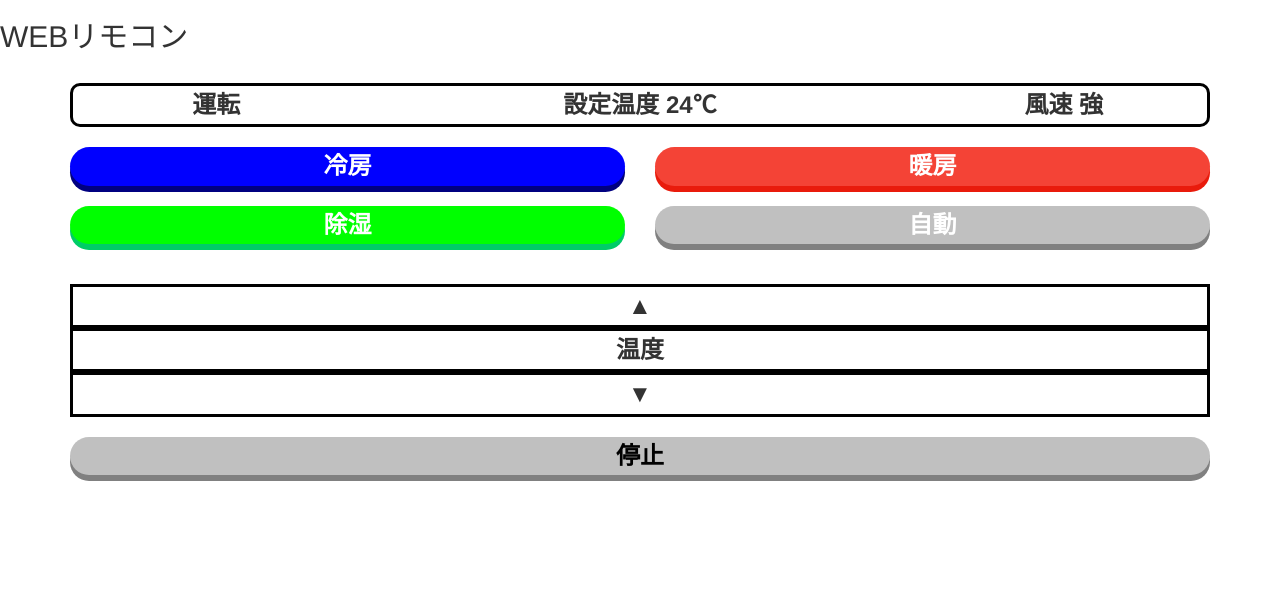
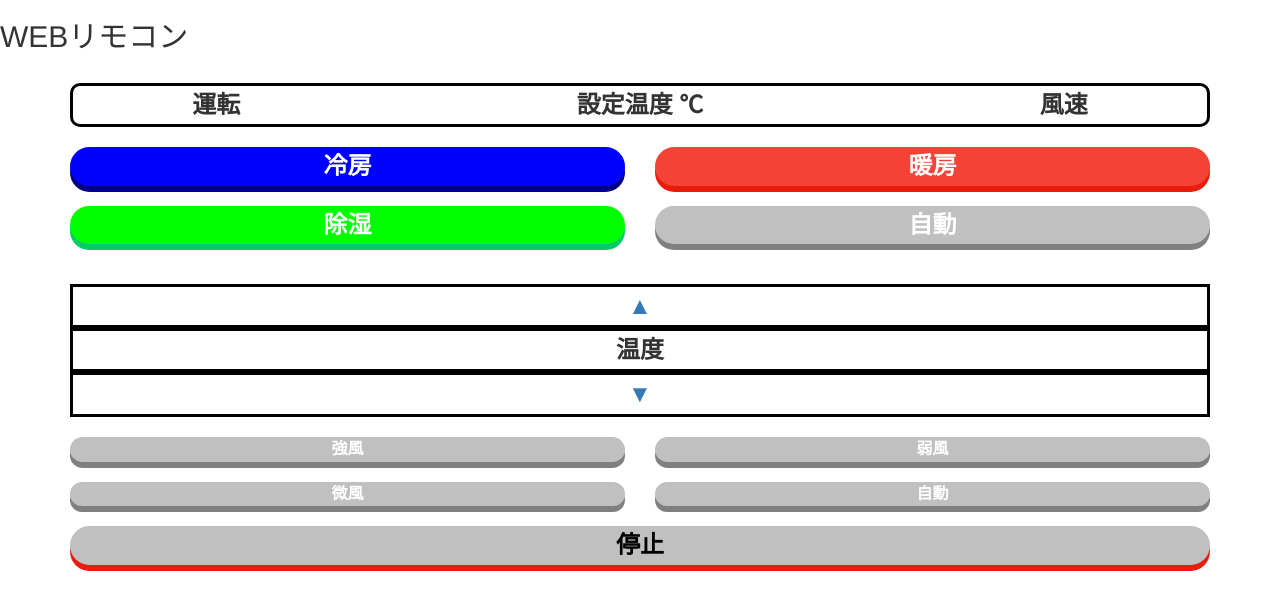
Before and after one commit to momotaro98/raspberry_AC_controller, a Flask app: template templates/index.html in a window 1280 px wide. Shown: the part 52-662 px from the top of the page. Run offline with Flask 2, Linux system fonts and the light colour scheme; the template is opened without the code that fills it, so the values that code supplies are empty; some libraries are stand-ins or nearby versions.

Commit message:
complete remote display and data connection from csv file

```diff
--- a/app.py
+++ b/app.py
@@ -22,75 +22,75 @@
 
 @app.route('/on')
 def turnOn():
-    '''
-    # 読み込み
-    # 受け取るデータ型は
-    state = state.read()
+    # ACStateインスタンス読み込み
+    state = ACState()
 
-    # 赤外線送信
-    os.system('irsend SEND_ONCE {0} {1}'.format(Config.CONTROLLER_NAME, Config.SIGNALS['stop']))
+    # ステート変更 ログファイル追加
+    state.onoff = "on"
 
-    # 状態ファイル書き換え or 追加
-    state.write()
+    # stateを元に赤外線送信
+    # TODO
+    # state.sendSignalToAC()
 
-    '''
-    state = ACState() # ステータスデータを読み込む
     return render_template('index.html', state=state)
 
 @app.route('/off')
 def turnOff():
-    '''
-    # 赤外線送信
-    os.system('irsend SEND_ONCE {0} {1}'.format(Config.CONTROLLER_NAME, Config.SIGNALS['stop']))
+    # ACStateインスタンス読み込み
+    state = ACState()
 
-    # 状態ファイル書き換え or 追加
-    state.write()
-    '''
-    state = ACState() # ステータスデータを読み込む
+    # ステート変更 ログファイル追加
+    state.onoff = "off"
+
+    # stateを元に赤外線送信
+    # TODO
+    # state.sendSignalToAC()
+
     return render_template('index.html', state=state)
 
 @app.route('/operating/<operatingMode>')
-def modeOperating():
-    '''
-    # 状態ファイル書き換え or 追加
-    state.write()
-    # 読み込み
-    state = state.read()
+def modeOperating(operatingMode):
+    # ACStateインスタンス読み込み
+    state = ACState()
 
-    # 赤外線送信
-    os.system('irsend SEND_ONCE {0} {1}'.format(Config.CONTROLLER_NAME, Config.SIGNALS['stop']))
+    # ステート変更 ログファイル追加
+    state.operating = operatingMode
 
-    '''
-    state = ACState() # ステータスデータを読み込む
+    # stateを元に赤外線送信
+    # TODO
+    # state.sendSignalToAC()
+
     return render_template('index.html', state=state)
 
 @app.route('/temperature/<temperatureMode>')
-def modeTemperature():
-    '''
-    # 状態ファイル書き換え or 追加
-    state.write()
-    # 読み込み
-    state = state.read()
+def modeTemperature(temperatureMode):
+    # ACStateインスタンス読み込み
+    state = ACState()
 
-    # 赤外線送信
-    os.system('irsend SEND_ONCE {0} {1}'.format(Config.CONTROLLER_NAME, Config.SIGNALS['stop']))
+    # ステート変更 ログファイル追加
+    if temperatureMode == "up":
+        state.temperature += 1
+    if temperatureMode == "down":
+        state.temperature -= 1
 
-    '''
-    state = ACState() # ステータスデータを読み込む
+    # stateを元に赤外線送信
+    # TODO
+    # state.sendSignalToAC()
+
     return render_template('index.html', state=state)
 
 @app.route('/wind/<windMode>')
-def modeWind():
-    '''
-    # 状態ファイル書き換え or 追加
-    state.write()
-    # 読み込み
-    state = state.read()
+def modeWind(windMode):
+    # ACStateインスタンス読み込み
+    state = ACState()
 
-    # 赤外線送信
-    os.system('irsend SEND_ONCE {0} {1}'.format(Config.CONTROLLER_NAME, Config.SIGNALS['stop']))
-    '''
-    state = ACState() # ステータスデータを読み込む
+    # ステート変更 ログファイル追加
+    state.wind = windMode
+
+    # stateを元に赤外線送信
+    # TODO
+    # state.sendSignalToAC()
+
     return render_template('index.html', state=state)
 
 
--- a/static/css/default.css
+++ b/static/css/default.css
@@ -17,7 +17,7 @@
 }
 .state{
 }
-#operationMode{
+#operatingMode{
 }
 #temperatureMode{
 }
@@ -75,3 +75,17 @@
     padding: 2px;
     border: medium solid #000;
 }
+.windButton {
+    padding: 1px;
+    font-size: 16px;
+    font-weight: bold;
+
+    color: #fff;
+    background: #c0c0c0;
+    box-shadow: 0 6px 0 #808080;
+}
+#stopButton {
+    color: #000;
+    background: #c0c0c0;
+    box-shadow: 0 6px 0 #e91b0c;
+}
--- a/templates/index.html
+++ b/templates/index.html
@@ -6,43 +6,43 @@
 <div class="container">
     <div id="stateModes" class="row">
         <div class="col-xs-3">
-            <div id="operationMode" class="state">
+            <div id="operatingMode" class="state">
                 運転 {{ state.operating }}
             </div>
         </div>
         <div class="col-xs-6">
             <div id="temperatureMode" class="state">
-               設定温度 24℃
+                設定温度 {{ state.temperature }}℃
             </div>
         </div>
         <div class="col-xs-3">
             <div id="windMode" class="state">
-                風速 強
+                風速 {{ state.wind }}
             </div>
         </div>
     </div>
 </div>
 <div class="container">
-    <div id="operationButtons" class="row">
+    <div class="row">
         <div class="col-xs-6">
-            <a href="{{ url_for('index') }}">
+            <a href="{{ url_for('modeOperating', operatingMode='cool') }}">
                 <div class="Button" id="coolButton">冷房</div>
             </a>
         </div>
         <div class="col-xs-6">
-            <a href="{{ url_for('index') }}">
+            <a href="{{ url_for('modeOperating', operatingMode='warm') }}">
                 <div class="Button" id="warmButton">暖房</div>
             </a>
         </div>
     </div>
     <div class="row">
         <div class="col-xs-6">
-            <a href="{{ url_for('index') }}">
+            <a href="{{ url_for('modeOperating', operatingMode='dry') }}">
                 <div class="Button" id="dryButton">除湿</div>
             </a>
         </div>
         <div class="col-xs-6">
-            <a href="{{ url_for('index') }}">
+            <a href="{{ url_for('modeOperating', operatingMode='auto') }}">
                 <div class="Button" id="autoButton">自動</div>
             </a>
         </div>
@@ -50,14 +50,44 @@
 </div>
 <div class="container">
     <div id="temperature">
-        <div class="temperatureBox">▲</div>
+        <a href="{{ url_for('modeTemperature', temperatureMode='up') }}">
+            <div class="temperatureBox" id="upTemperature">▲</div>
+        </a>
         <div class="temperatureBox">温度</div>
-        <div class="temperatureBox">▼</div>
+        <a href="{{ url_for('modeTemperature', temperatureMode='down') }}">
+            <div class="temperatureBox" id="downTemperature">▼</div>
+        </a>
+    </div>
+</div>
+<div class="container">
+    <div id="windButtons" class="row">
+        <div class="col-xs-6">
+            <a href="{{ url_for('modeWind', windMode='strong') }}">
+                <div class="Button windButton">強風</div>
+            </a>
+        </div>
+        <div class="col-xs-6">
+            <a href="{{ url_for('modeWind', windMode='weak') }}">
+                <div class="Button windButton">弱風</div>
+            </a>
+        </div>
+    </div>
+    <div class="row">
+        <div class="col-xs-6">
+            <a href="{{ url_for('modeWind', windMode='breeze') }}">
+                <div class="Button windButton">微風</div>
+            </a>
+        </div>
+        <div class="col-xs-6">
+            <a href="{{ url_for('modeWind', windMode='auto') }}">
+                <div class="Button windButton">自動</div>
+            </a>
+        </div>
     </div>
 </div>
 <div class="container">
     <div id="stop">
-        <a href="{{ url_for('index') }}">
+        <a href="{{ url_for('turnOff') }}">
             <div class="Button" id="stopButton">停止</div>
         </a>
     </div>
```
Also changed, not shown: model.py (+6 -3 lines).
